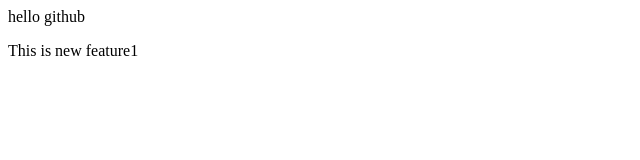
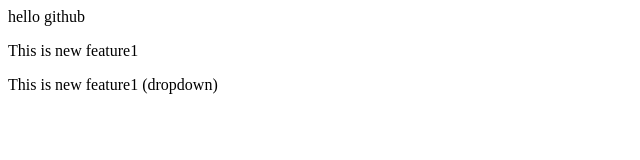
Before and after one commit to Jatav-Rahul/Hello, a plain HTML site: page index.html in a window 1280 px wide. Shown: the whole page, without its empty margins (0-640 px from the left). Drawn offline with Linux system fonts and the light colour scheme.

Commit message:
add dropdown

```diff
--- a/index.html
+++ b/index.html
@@ -1,2 +1,3 @@
 <p> hello github</p>
 <p>This is new feature1</p>
+<p>This is new feature1 (dropdown)</p>
```
